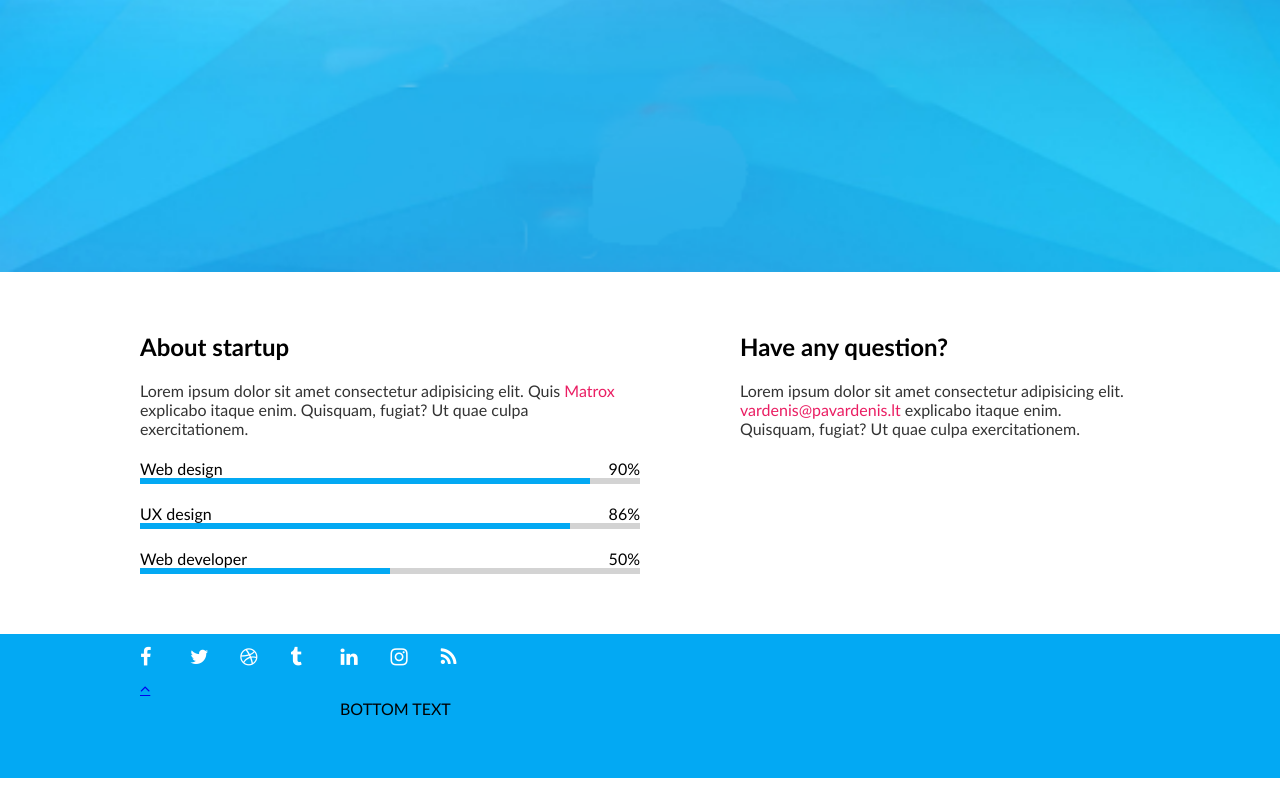
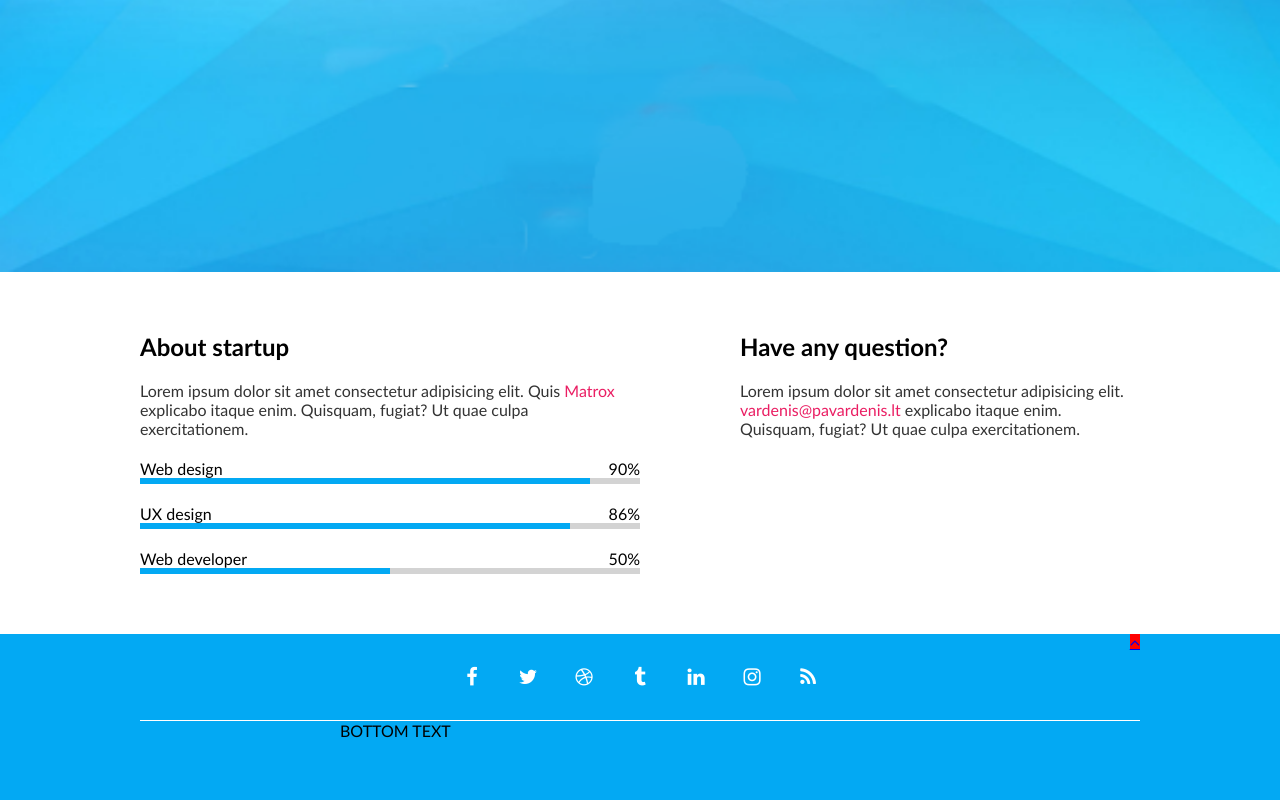
Before and after one commit to VytautasValutis/08-coming-soon, a website: page index.html in a window 1280 px wide. Shown: the part 528-1328 px from the top of the page. Before the commit the page ends 1306 px from the top, so only its background shows below. Drawn offline with Linux system fonts and the light colour scheme.

Commit message:
Back-to-top style

```diff
--- a/css/pages/main.css
+++ b/css/pages/main.css
@@ -45,7 +45,10 @@ section.container {
 footer.container {
     padding-top: 0;
 }
-.row.socials {
+footer > .row {
+    position: relative;
+}
+.socials {
     display: flex;
     justify-content: center;
     flex-wrap: wrap;
@@ -68,3 +71,10 @@ footer.container {
     color: #03A9F3;
     background-color: #fff;
 }
+
+.back-to-top {
+    background-color: red;
+    position: absolute;
+    top: 0;
+    right: 0;
+}
```
